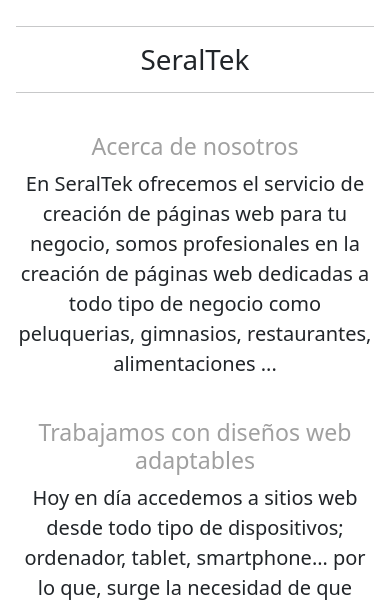
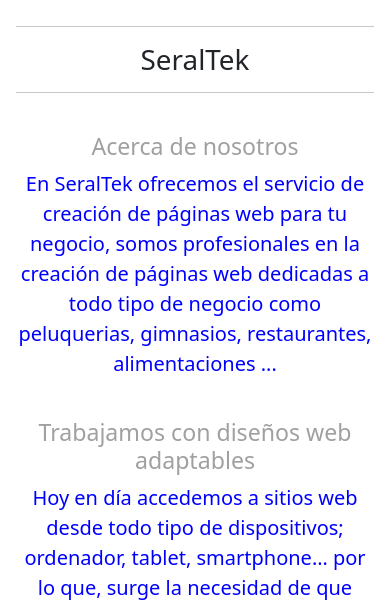
Before and after one commit to sergiomateos2daw/Ejercicio2.11, a plain HTML site: page index.html in a window 390 px wide. Shown: the part 230-838 px from the top of the page. Drawn offline with nearby package versions, Linux system fonts and the light colour scheme.

Commit message:
css actualizado

```diff
--- a/styles/style_index.css
+++ b/styles/style_index.css
@@ -5,3 +5,10 @@
 .contenedor{
     margin: 10px;
 }
+
+@media screen and (max-width: 422px) {
+    p{
+        font-size: 10px;
+        color: blue;
+    }
+}
```
Also changed, not shown: 1 other file.
